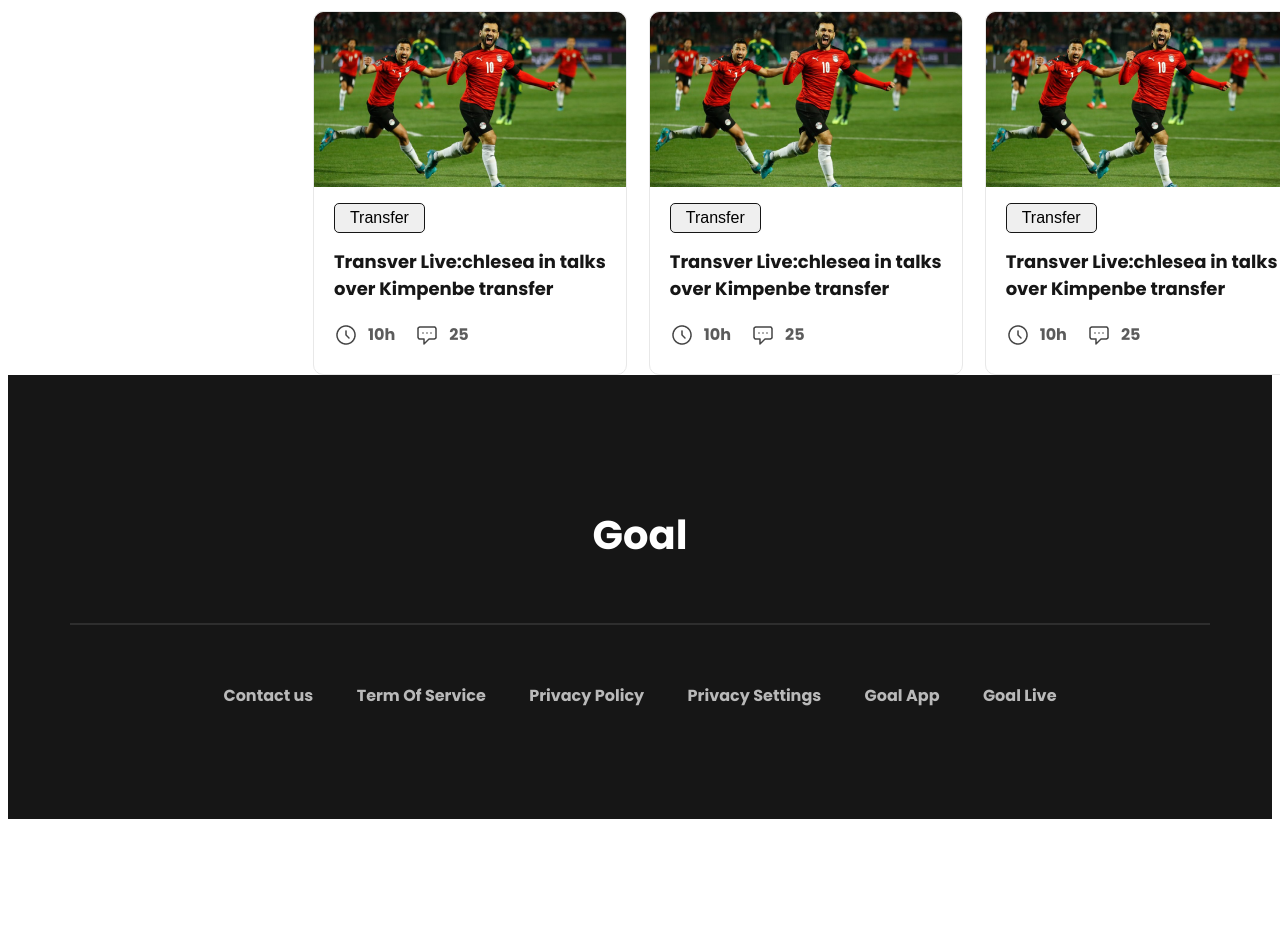
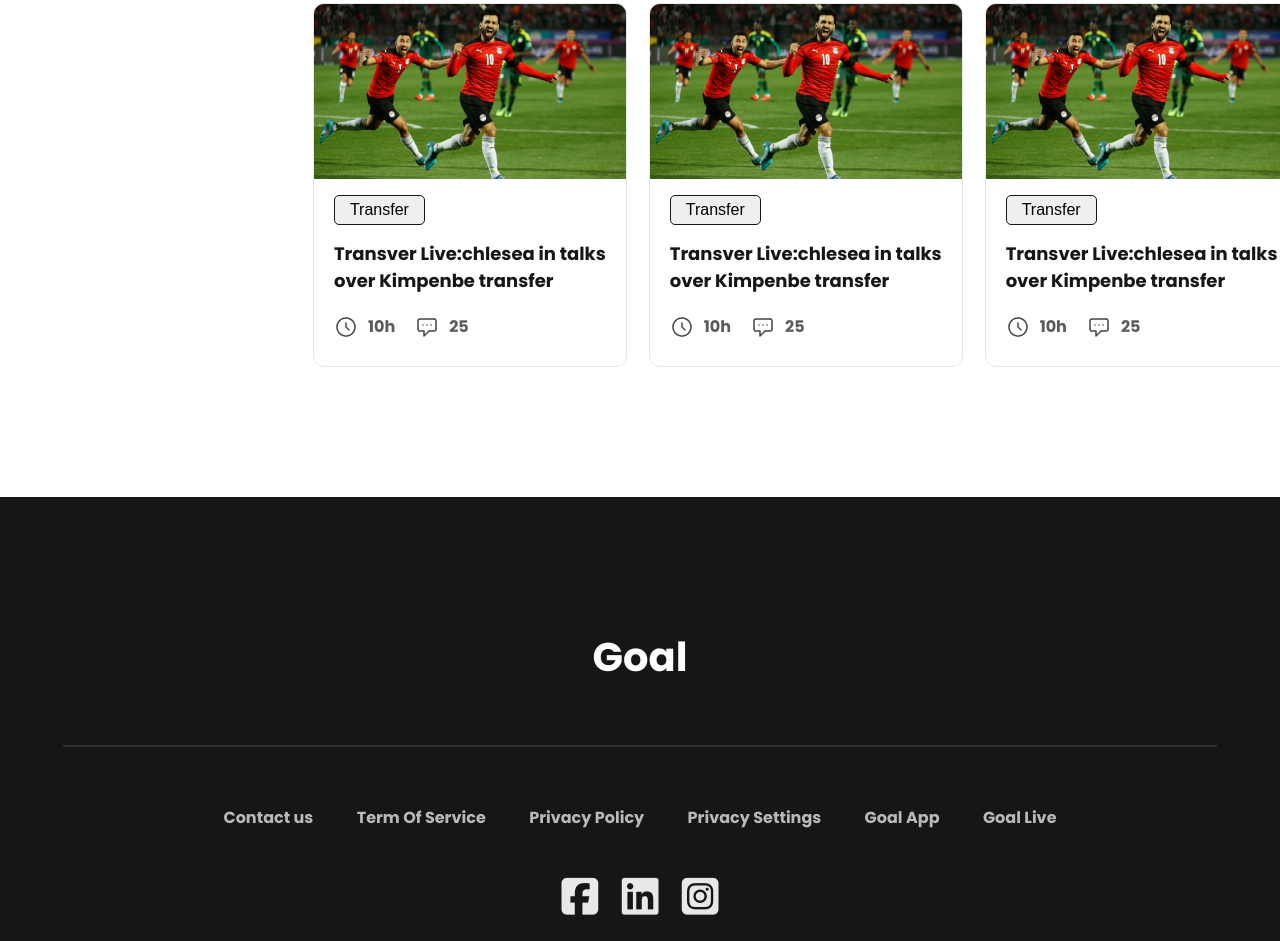
Before and after one commit to mohammadibrahim11/world-cup, a plain HTML site: page index.html in a window 1280 px wide. Shown: the part 1535-2476 px from the top of the page. Before the commit the page ends 2362 px from the top, so only its background shows below. Drawn offline with Linux system fonts and the light colour scheme.

Commit message:
footer style added

```diff
--- a/index.html
+++ b/index.html
@@ -324,7 +324,16 @@
                 <a href="#">Goal App</a>
                 <a href="#">Goal Live</a>
             </div>
+
+            <div class="social-icon">
+                <a href="#"><i class="fa-brands fa-facebook-square"></i></a>
+                <a href=""><i class="fa-brands fa-linkedin"></i></a>
+                <a href=""><i class="fa-brands fa-instagram-square"></i></a>
+             </div>
           </div>
+
+
+
         </section>
     </footer>
 
--- a/styles/styles.css
+++ b/styles/styles.css
@@ -1,5 +1,6 @@
 body{
     font-family: 'Poppins', sans-serif;
+    margin: 0;
 }
 
 /* start header section style */
@@ -251,6 +252,7 @@ h5{
         flex-direction: column;
         align-items: center;
        row-gap: 50px;
+       margin-top: 130px;
 
 
         }
@@ -277,6 +279,21 @@ h5{
         line-height: 24px;
         text-decoration: none;
         padding: 20px;
+        width: 50%;
 
 
     }
+
+    .fa-brands{
+        font-size: 42px;
+        color: #E8E8E8;
+        padding: 10px;
+        margin-top: -15px;
+
+
+    }
+
+    .fa-brands:hover{
+        color:#B9B9B9;
+
+    }
```
